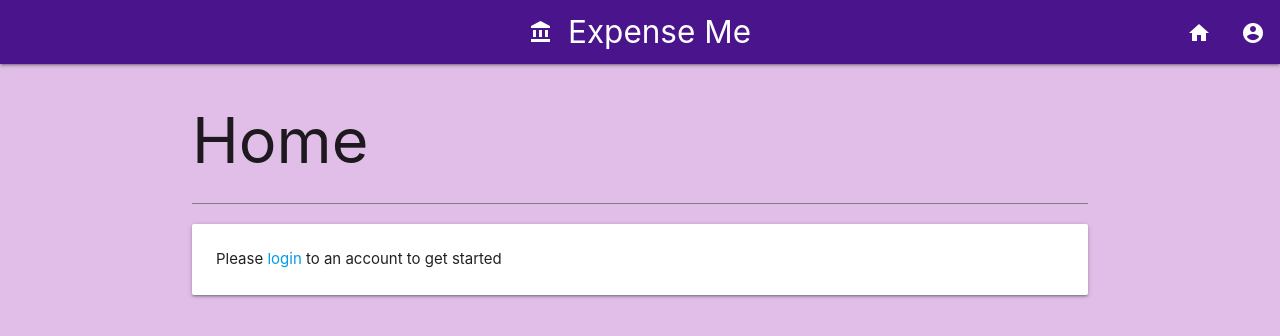
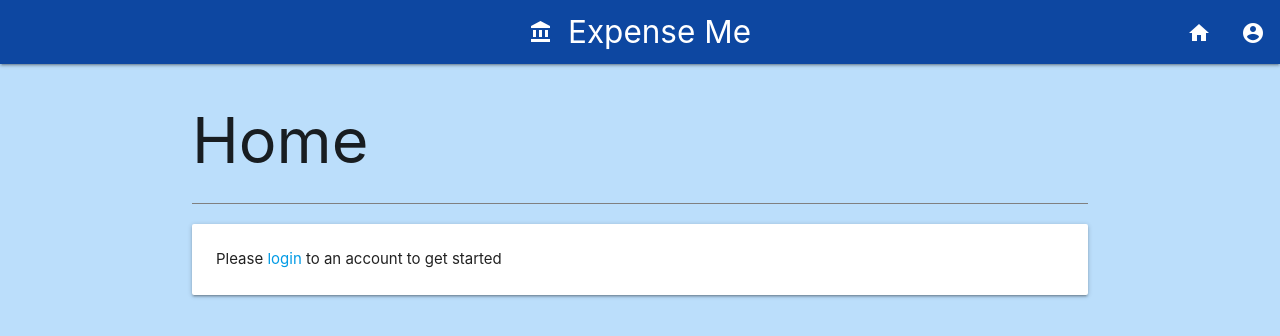
Before and after one commit to jason-nordheim/iExpense, a React (Create React App) app in the folder client/: page / in a window 1280 px wide. Shown: the top 336 px of the page. Built offline with nearby package versions, Linux system fonts and the light colour scheme.

Commit message:
changed color to blue

```diff
--- a/client/src/App.js
+++ b/client/src/App.js
@@ -12,7 +12,7 @@ export const App = () => {
   return (
     <BrowserRouter>
       <Provider store={userStore}>
-        <main className="purple lighten-4" style={{ height: "100vh" }}>
+        <main className="blue lighten-4" style={{ height: "100vh" }}>
           <NavBar />
           <Switch>
             <Route path="/profile">
--- a/client/src/components/NavBar.jsx
+++ b/client/src/components/NavBar.jsx
@@ -42,7 +42,7 @@ export const NavBar = () => {
     return (
         <>
             <nav>
-                <div className="nav-wrapper purple darken-4">
+                <div className="nav-wrapper blue darken-4">
                     <NavLink
                         to="/"
                         about="Homepage"
--- a/client/src/index.css
+++ b/client/src/index.css
@@ -2,10 +2,10 @@
   --side-nav-width: 300px;
 }
 .tabs .tab a:focus.active {
-  background-color: #f3e5f5;
+  background-color: #e5f1f5;
 }
 .tabs .indicator {
-  background-color: #4a148c;
+  background-color: #0d47a1;
   /*Custom Color Of Indicator*/
 }
 
--- a/client/src/pages/SignIn.jsx
+++ b/client/src/pages/SignIn.jsx
@@ -15,7 +15,7 @@ export const SignIn = () => {
 
     useEffect(() => setMatTabs(M.Tabs.init(tabsRef.current)), []);
 
-    const tabTextClasses = (cardType) => `purple-text text-darken-4 waves-effect waves-purple ${card === cardType && " active"}`;
+    const tabTextClasses = (cardType) => `blue-text text-darken-4 waves-effect waves-blue ${card === cardType && " active"}`;
 
     const loginId = "login";
     const registerId = "register";
```
